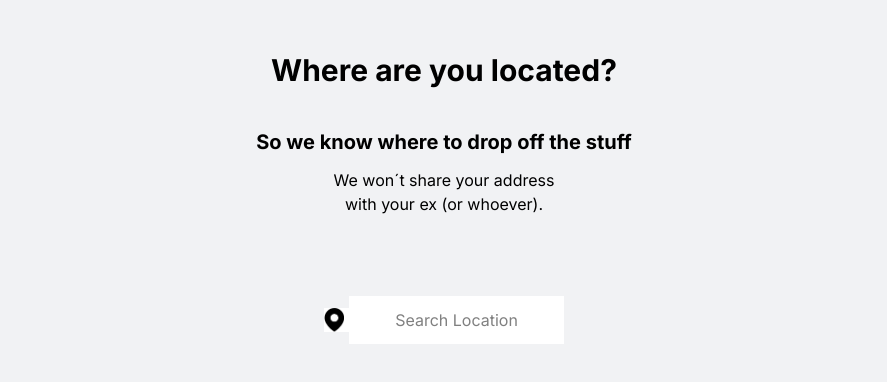
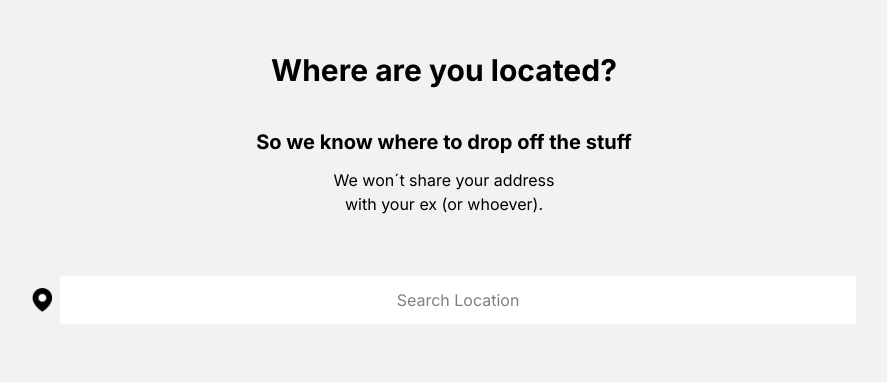
Before and after one commit to Vallejos1797/locationOnMap, a Next.js app: page / in a window 1280 px wide. Shown: the top 382 px of the page, without its empty margins (196-1083 px from the left). Built offline with nearby package versions, Linux system fonts and the light colour scheme.

Commit message:
[Abraham]: Added icon in search.

```diff
--- a/src/app/page.tsx
+++ b/src/app/page.tsx
@@ -84,8 +84,7 @@ export default function Home() {
                     <label className="text-xl text-black font-bold mt-10">So we know where to drop off the stuff</label>
                     <label className="mt-3">We won´t share your address</label>
                     <label className="mb-10">with your ex (or whoever).</label>
-                    <div className="custom-select-container relative mt-10 flex items-center justify-center w-60 mx-auto">
-                        <div className="bg-white h-full flex">
+                    <div className="custom-select-container relative flex items-center justify-center p-5">
                         <Image
                             src="/assets/icons/map-pin.png"
                             alt="nada"
@@ -93,7 +92,6 @@ export default function Home() {
                             height={25}
                             className="mobile-position mr-2"
                         />
-                        </div>
 
                         <DynamicSelect
                             options={options}
```
Lines whose indentation alone changed are shown as unchanged.
